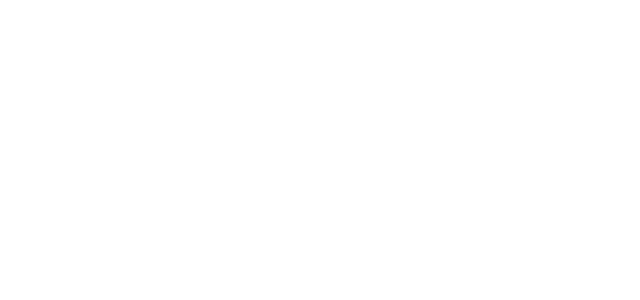
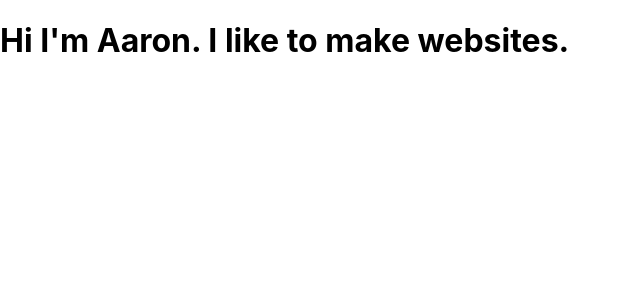
Before and after one commit to aaronlmjohnson/portfolio-site, a React (Create React App) app: page / in a window 1280 px wide. Shown: the top 300 px of the page, without its empty margins (0-640 px from the left). Built offline with nearby package versions, Linux system fonts and the light colour scheme.

Commit message:
added Hero component

```diff
--- a/src/App.tsx
+++ b/src/App.tsx
@@ -1,10 +1,11 @@
 import React from 'react';
 import './App.css';
+import Hero from './components/Hero';
 
 function App() {
   return (
-    <div className="App">
-
+    <div className="container">
+      <Hero />
     </div>
   );
 }
--- /dev/null
+++ b/src/components/Hero.tsx
@@ -0,0 +1,9 @@
+const Hero = ()=>{
+    return (
+    <div>
+        <h1 id="hero-header">Hi I'm Aaron. I like to make websites.</h1>
+    </div>
+    );
+}
+
+export default Hero;
```
